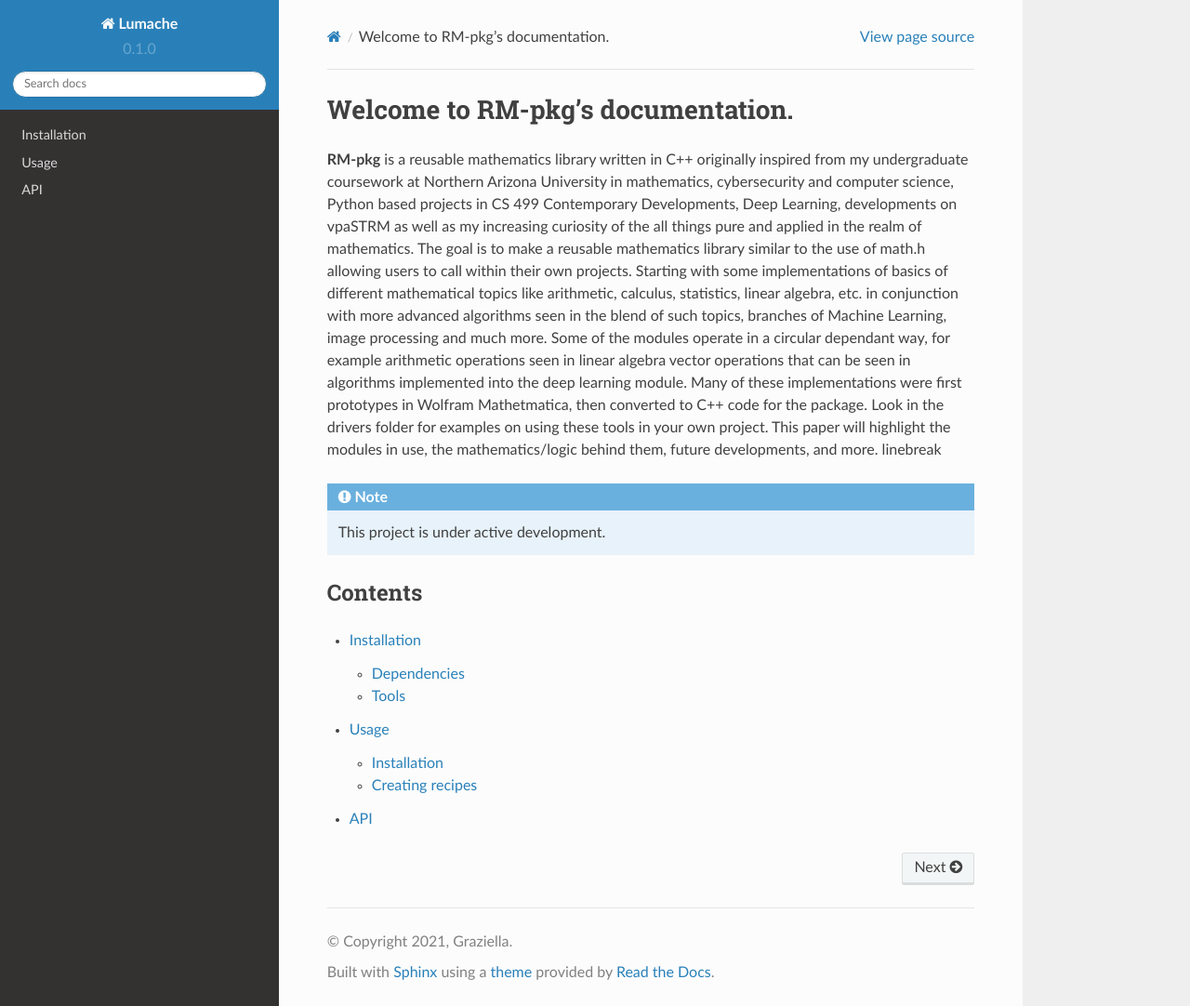
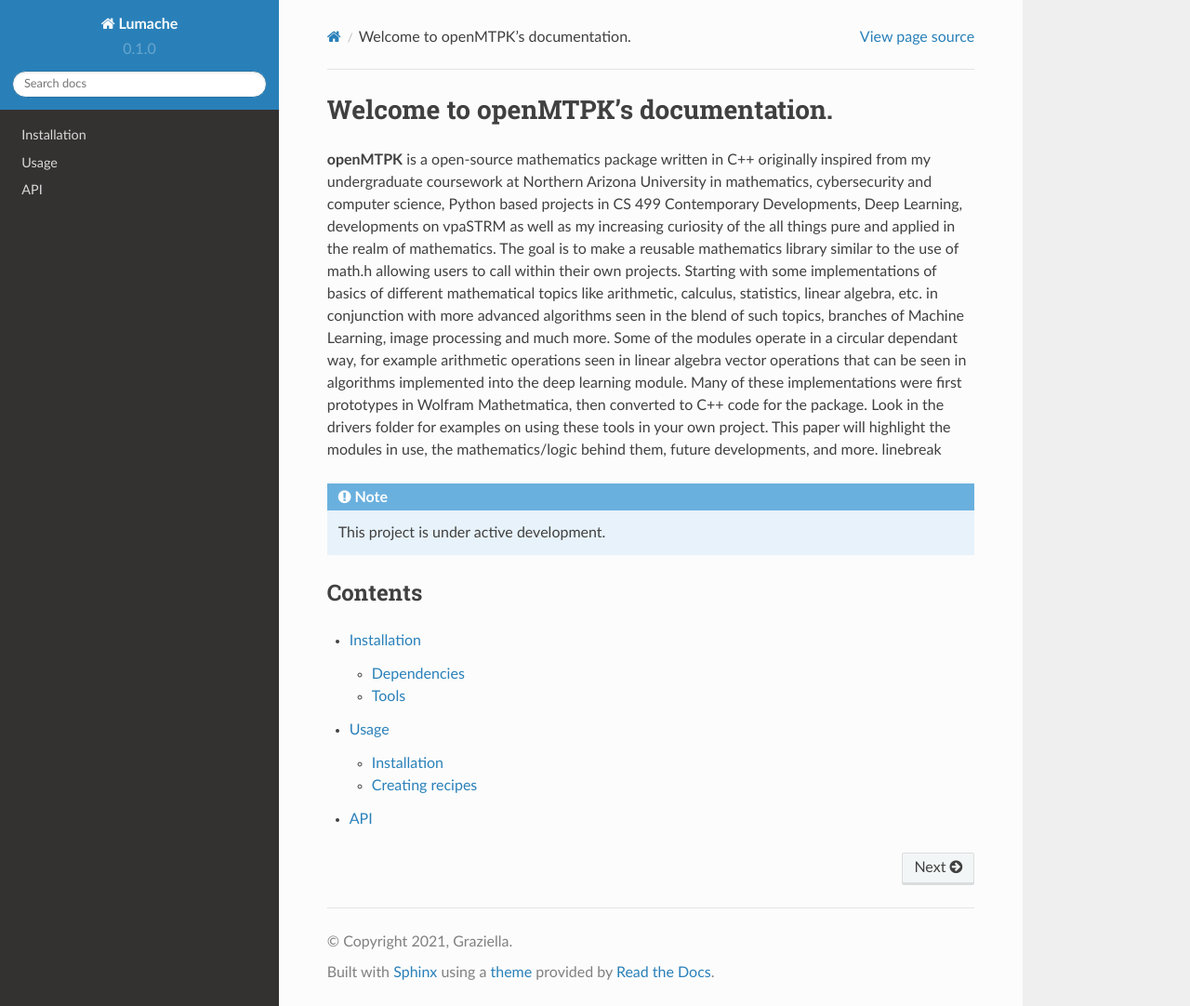
Before and after one commit to akielaries/openMTPK-docs, a Sphinx documentation site: the page built from docs/source/index.rst, in a window 1280 px wide and 1082 px high. Shown: the whole window at 93% size. Built offline with Sphinx 7.4.7 and the Read the Docs theme 2.0.0, drawn with Linux system fonts in a browser that asks for light colours; pages that are not in the unit, such as notebooks, are missing from menus.

Commit message:
Update index.rst

```diff
--- a/docs/source/index.rst
+++ b/docs/source/index.rst
@@ -1,6 +1,6 @@
-Welcome to RM-pkg's documentation.
+Welcome to openMTPK's documentation.
 ===================================
-**RM-pkg** is a reusable mathematics library written in C++ originally inspired from my
+**openMTPK** is a open-source mathematics package written in C++ originally inspired from my
 undergraduate coursework at Northern Arizona University in mathematics, cybersecurity
 and computer science, Python based projects in CS 499 Contemporary Developments, Deep
 Learning, developments on vpaSTRM as well as my increasing curiosity of the all things
```
